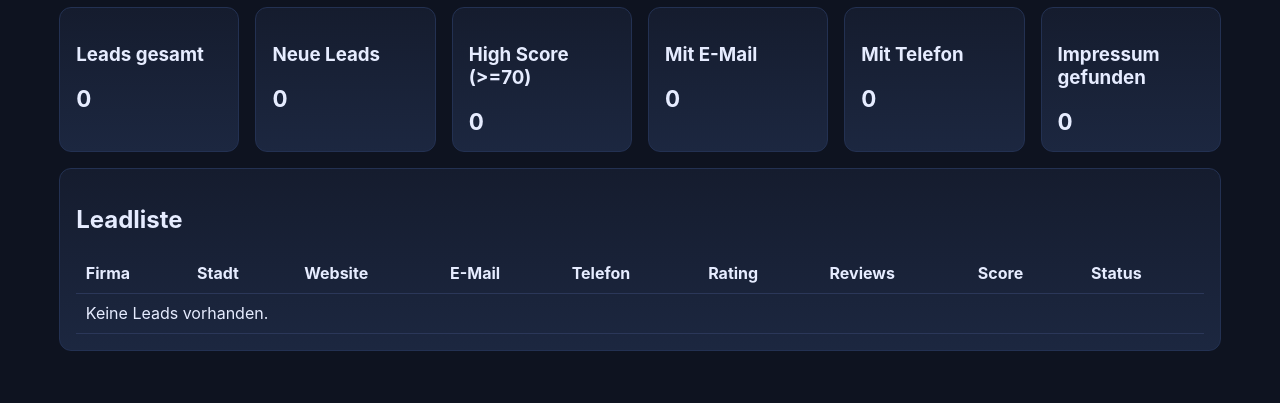
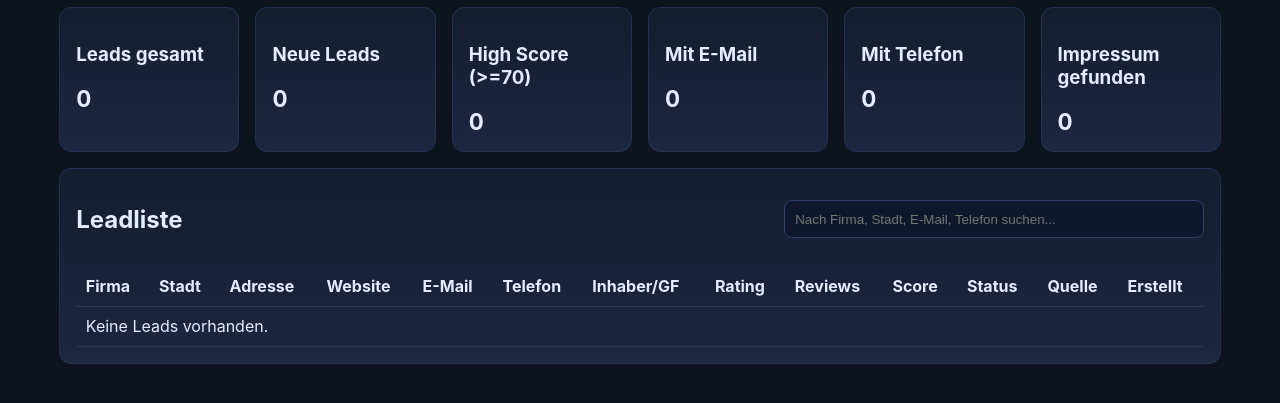
Before and after one commit to Marcel-Schlanzke1994/auto-leads, a Flask app: page / in a window 1280 px wide. Shown: the part 133-536 px from the top of the page. Run offline with Flask 3, Linux system fonts and the light colour scheme.

Commit message:
Enhance dashboard UX and add API search-start test

```diff
--- /dev/null
+++ b/static/dashboard.js
@@ -0,0 +1,66 @@
+(function () {
+  const filterInput = document.getElementById("lead-filter");
+  const leadTable = document.getElementById("lead-table");
+
+  if (filterInput && leadTable) {
+    const rows = Array.from(leadTable.querySelectorAll("tbody tr"));
+    filterInput.addEventListener("input", () => {
+      const value = filterInput.value.trim().toLowerCase();
+      rows.forEach((row) => {
+        const text = row.textContent.toLowerCase();
+        row.style.display = !value || text.includes(value) ? "" : "none";
+      });
+    });
+  }
+
+  const jobPanel = document.getElementById("job-panel");
+  if (!jobPanel) {
+    return;
+  }
+
+  const jobId = Number.parseInt(jobPanel.dataset.jobId || "", 10);
+  const initialStatus = (jobPanel.dataset.jobStatus || "").toLowerCase();
+  if (!jobId || ["finished", "failed"].includes(initialStatus)) {
+    return;
+  }
+
+  const statusNode = document.getElementById("job-status");
+  const messageNode = document.getElementById("job-message");
+  const metaNode = document.getElementById("job-meta");
+  const barNode = document.getElementById("job-progress-bar");
+
+  const refresh = async () => {
+    try {
+      const response = await fetch(`/api/search/progress?job_id=${jobId}`);
+      if (!response.ok) {
+        return;
+      }
+      const data = await response.json();
+      if (statusNode) {
+        statusNode.textContent = data.status || "unknown";
+        statusNode.className = `pill ${data.status || ""}`;
+      }
+      if (messageNode) {
+        messageNode.textContent = data.message || "";
+      }
+
+      const total = data.total || 0;
+      const processed = data.processed || 0;
+      const progress = total > 0 ? Math.round((processed / total) * 100) : 0;
+      if (barNode) {
+        barNode.style.width = `${progress}%`;
+      }
+      if (metaNode) {
+        metaNode.textContent = `${processed} / ${total} verarbeitet · ${data.created || 0} erstellt · ${data.skipped_duplicates || 0} Dubletten · ${data.errors || 0} Fehler`;
+      }
+
+      if (["finished", "failed"].includes((data.status || "").toLowerCase())) {
+        window.clearInterval(intervalId);
+      }
+    } catch (error) {
+      window.clearInterval(intervalId);
+    }
+  };
+
+  const intervalId = window.setInterval(refresh, 2500);
+})();
--- a/static/styles.css
+++ b/static/styles.css
@@ -40,3 +40,7 @@ input, select, button { width: 100%; background: #0e172b; color: var(--text); bo
 .split { display: flex; gap: 1rem; }
 pre { white-space: pre-wrap; background: #0b1222; border: 1px solid #293a5e; padding: .7rem; border-radius: 8px; }
 @media (max-width: 800px){ .split{ flex-direction: column; } }
+
+.toolbar { display: flex; align-items: center; justify-content: space-between; gap: 1rem; margin-bottom: .8rem; }
+.toolbar input[type="search"] { max-width: 420px; }
+.table-wrap { overflow-x: auto; }
--- a/templates/dashboard.html
+++ b/templates/dashboard.html
@@ -11,21 +11,38 @@
 </section>
 
 {% if latest_job %}
-<section class="panel">
+<section class="panel" id="job-panel" data-job-id="{{ latest_job.id }}" data-job-status="{{ latest_job.status }}">
   <h2>Letzter Suchjob #{{ latest_job.id }}</h2>
-  <p>Status: <span class="pill {{ latest_job.status }}">{{ latest_job.status }}</span></p>
-  <p>{{ latest_job.message }}</p>
-  <div class="progress"><div class="progress-bar" style="width: {{ (latest_job.processed / latest_job.total * 100) if latest_job.total else 0 }}%"></div></div>
-  <small>{{ latest_job.processed }} / {{ latest_job.total }} verarbeitet · {{ latest_job.created }} erstellt · {{ latest_job.skipped_duplicates }} Dubletten</small>
+  <p>Status: <span id="job-status" class="pill {{ latest_job.status }}">{{ latest_job.status }}</span></p>
+  <p id="job-message">{{ latest_job.message }}</p>
+  {% set progress = (latest_job.processed / latest_job.total * 100) if latest_job.total else 0 %}
+  <div class="progress"><div id="job-progress-bar" class="progress-bar" style="width: {{ progress }}%"></div></div>
+  <small id="job-meta">{{ latest_job.processed }} / {{ latest_job.total }} verarbeitet · {{ latest_job.created }} erstellt · {{ latest_job.skipped_duplicates }} Dubletten · {{ latest_job.errors }} Fehler</small>
 </section>
 {% endif %}
 
 <section class="panel">
+  <div class="toolbar">
     <h2>Leadliste</h2>
-  <table>
+    <input id="lead-filter" type="search" placeholder="Nach Firma, Stadt, E-Mail, Telefon suchen..." />
+  </div>
+  <div class="table-wrap">
+    <table id="lead-table">
       <thead>
         <tr>
-        <th>Firma</th><th>Stadt</th><th>Website</th><th>E-Mail</th><th>Telefon</th><th>Rating</th><th>Reviews</th><th>Score</th><th>Status</th>
+          <th>Firma</th>
+          <th>Stadt</th>
+          <th>Adresse</th>
+          <th>Website</th>
+          <th>E-Mail</th>
+          <th>Telefon</th>
+          <th>Inhaber/GF</th>
+          <th>Rating</th>
+          <th>Reviews</th>
+          <th>Score</th>
+          <th>Status</th>
+          <th>Quelle</th>
+          <th>Erstellt</th>
         </tr>
       </thead>
       <tbody>
@@ -33,18 +50,24 @@
         <tr>
           <td><a href="{{ url_for('web.lead_detail', lead_id=lead.id) }}">{{ lead.company_name }}</a></td>
           <td>{{ lead.city or '-' }}</td>
+          <td>{{ lead.address or '-' }}</td>
           <td>{% if lead.website %}<a href="{{ lead.website }}" target="_blank" rel="noopener noreferrer">{{ lead.website }}</a>{% else %}-{% endif %}</td>
           <td>{{ lead.email or '-' }}</td>
           <td>{{ lead.phone or '-' }}</td>
+          <td>{{ lead.owner_name or '-' }}</td>
           <td>{{ lead.google_rating or '-' }}</td>
           <td>{{ lead.review_count or '-' }}</td>
           <td><span class="score">{{ lead.score }}</span></td>
           <td><span class="pill {{ lead.status }}">{{ lead.status }}</span></td>
+          <td>{{ lead.source }}</td>
+          <td>{{ lead.created_at.strftime('%Y-%m-%d %H:%M') if lead.created_at else '-' }}</td>
         </tr>
       {% else %}
-      <tr><td colspan="9">Keine Leads vorhanden.</td></tr>
+        <tr><td colspan="13">Keine Leads vorhanden.</td></tr>
       {% endfor %}
       </tbody>
     </table>
+  </div>
 </section>
+<script src="{{ url_for('static', filename='dashboard.js') }}"></script>
 {% endblock %}
```
Also changed, not shown: tests/test_app.py (+21 -0 lines). Lines whose indentation alone changed are shown as unchanged.
